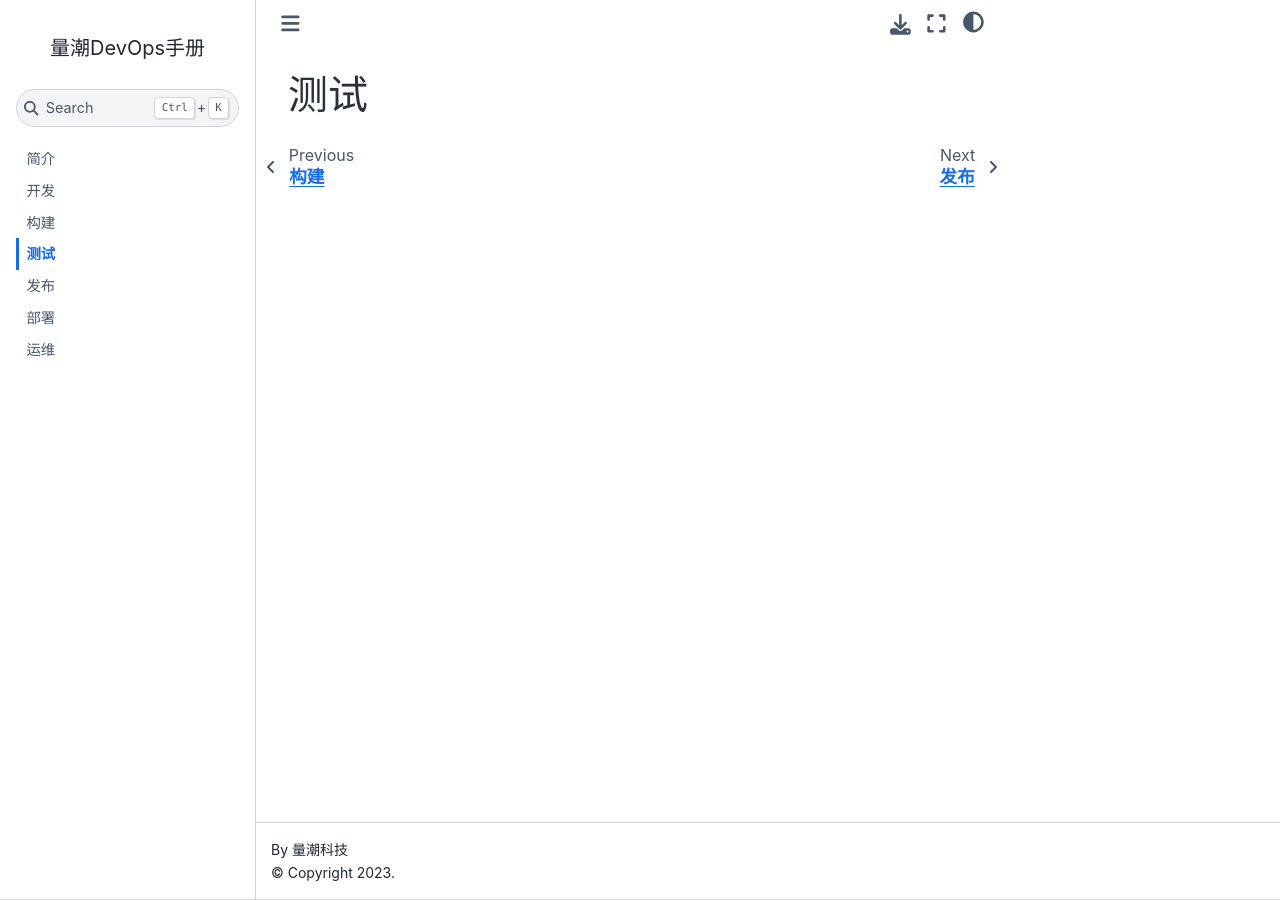
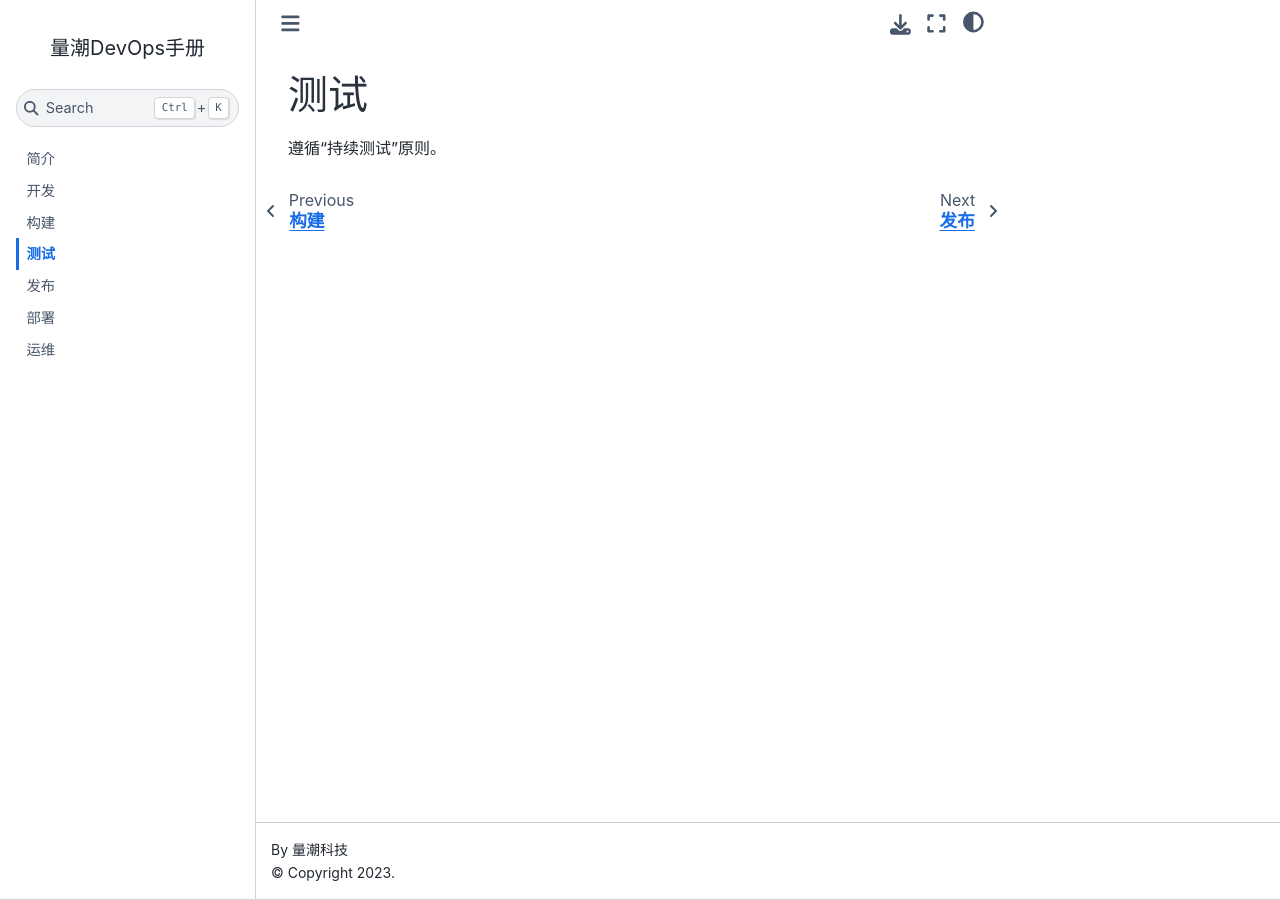
Before and after one commit to quanttide/quanttide-handbook-of-devops, a Jupyter Book: the page built from testing/README.md, in a window 1280 px wide. Built offline with Jupyter Book 1.0.4 settings and Sphinx 7.4.7 and the Sphinx Book theme 1.1.4, drawn with Linux system fonts in a browser that asks for light colours; pages that are not in the unit, such as notebooks, are missing from menus.

Commit message:
init: create project

```diff
--- a/testing/README.md
+++ b/testing/README.md
@@ -1 +1,3 @@
 # 测试
+
+遵循“持续测试”原则。
```
Also changed, not shown: index.md (+2 -0 lines).
